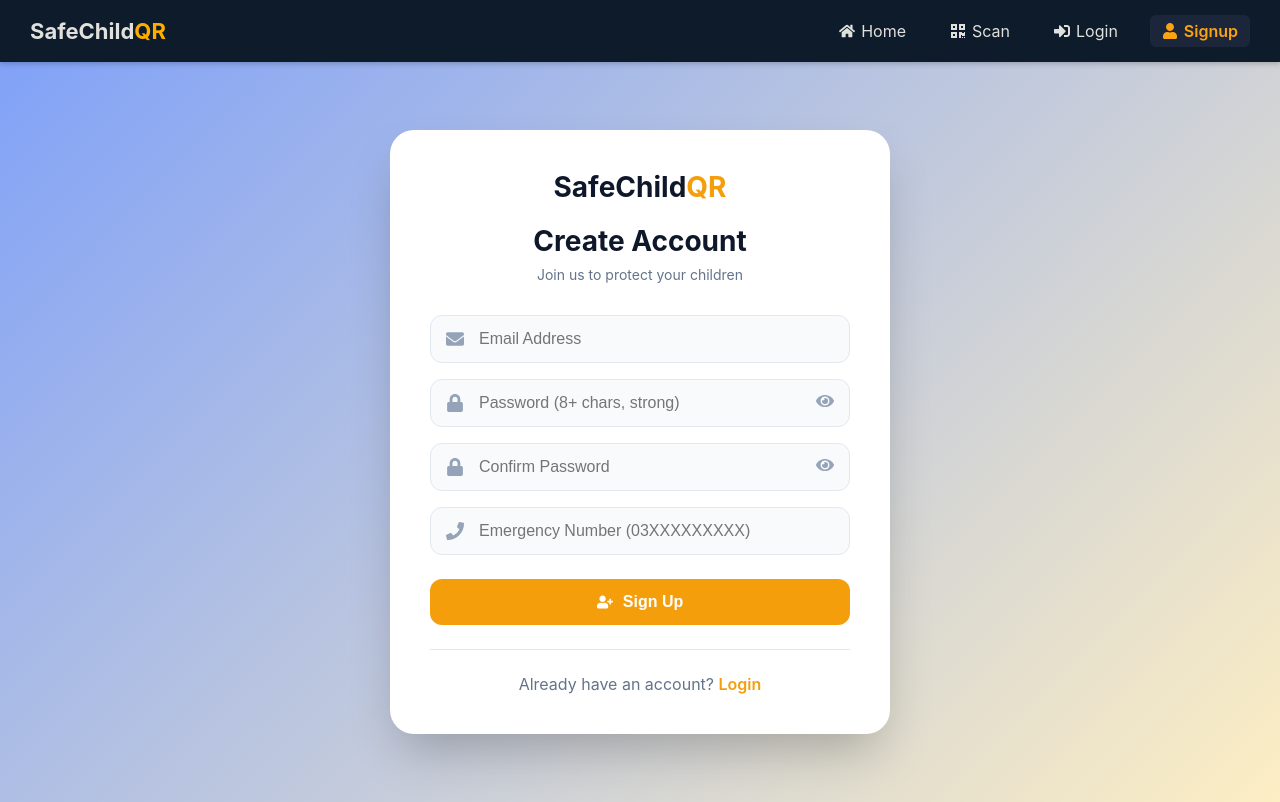
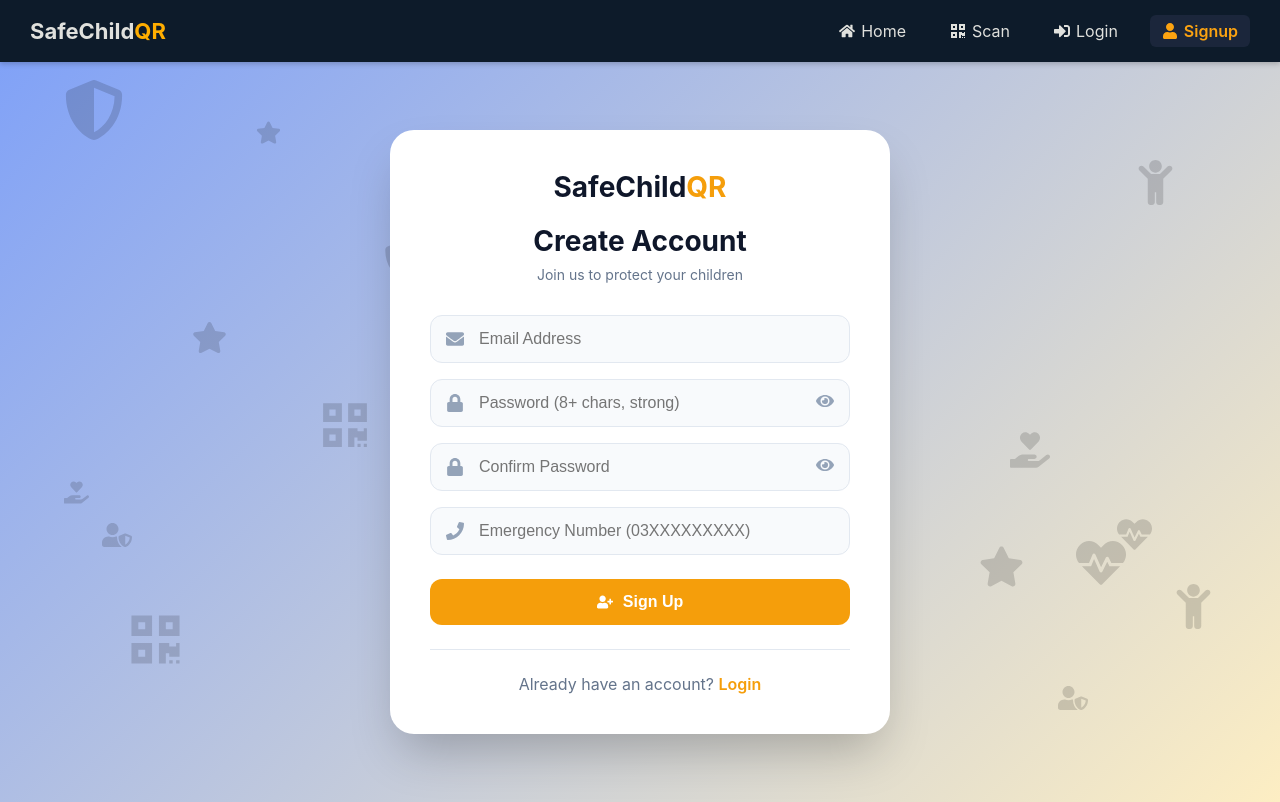
Before and after one commit to DoctorImagenius/safechildqr-frontend, a React (Create React App) app: page /signup in a window 1280 px wide. Built offline with nearby package versions, Linux system fonts and the light colour scheme; no server answers.

Commit message:
Enhance UI of login/signup pages

```diff
--- a/src/pages/Login/Login.jsx
+++ b/src/pages/Login/Login.jsx
@@ -39,7 +39,6 @@ export default function Login() {
       setLoading(false);
     }
   };
-  // Floating icons array
   const floatingIcons = [
     FaShieldAlt, FaChild, FaQrcode, FaHeartbeat,
     FaStar, FaHandHoldingHeart, FaUserShield, FaStar,
@@ -48,7 +47,6 @@ export default function Login() {
 
   return (
     <div className={styles.loginContainer}>
-      {/* Floating animated elements */}
       <div className={styles.floatingElements}>
         {floatingIcons.map((Icon, index) => (
           <div key={index} className={styles.floatingIcon}>
--- a/src/pages/Signup/Signup.jsx
+++ b/src/pages/Signup/Signup.jsx
@@ -3,7 +3,9 @@ import { useNavigate, NavLink } from "react-router-dom";
 import { AuthContext } from "../../context/AuthContext";
 import { authAPI } from "../../services/api";
 import { toast } from "react-toastify";
-import { FaEnvelope, FaLock, FaPhone, FaUserPlus, FaEye, FaEyeSlash } from "react-icons/fa";
+import { FaEnvelope, FaLock, FaPhone, FaUserPlus, FaEyeSlash
+  , FaEye,FaShieldAlt, FaChild, FaQrcode, FaHeartbeat, FaStar, FaHandHoldingHeart, FaUserShield
+} from "react-icons/fa";
 import styles from "./Signup.module.css";
 
 export default function Signup() {
@@ -71,9 +73,23 @@ export default function Signup() {
       setLoading(false);
     }
   };
+  const floatingIcons = [
+    FaShieldAlt, FaChild, FaQrcode, FaHeartbeat,
+    FaStar, FaHandHoldingHeart, FaUserShield, FaStar,
+    FaChild, FaQrcode, FaHeartbeat, FaShieldAlt, FaUserShield, FaHandHoldingHeart, FaStar
+  ];
 
   return (
     <div className={styles.signupContainer}>
+      <div className={styles.floatingElements}>
+        {floatingIcons.map((Icon, index) => (
+          <div key={index} className={styles.floatingIcon}>
+            <Icon />
+          </div>
+        ))}
+      </div>
+
+
       <div className={styles.signupCard}>
         <div className={styles.signupHeader}>
           <div className={styles.logo}>SafeChild<span className={styles.qr}>QR</span></div>
--- a/src/pages/Signup/Signup.module.css
+++ b/src/pages/Signup/Signup.module.css
@@ -8,6 +8,8 @@
 }
 
 .signupCard {
+  position: relative;
+  z-index: 1;
   background: white;
   border-radius: 24px;
   padding: 40px;
@@ -136,7 +138,139 @@
   text-decoration: underline;
 }
 
-@media (max-width: 640px) {
+/* Individual floating icons */
+.floatingIcon {
+  position: absolute;
+  font-size: 40px;
+  opacity: 0.15;
+  animation: float 6s ease-in-out infinite;
+}
+
+.floatingIcon:nth-child(1) {
+  top: 10%;
+  left: 5%;
+  animation-delay: 0s;
+  font-size: 60px;
+}
+
+.floatingIcon:nth-child(2) {
+  top: 20%;
+  right: 8%;
+  animation-delay: 1s;
+  font-size: 45px;
+}
+
+.floatingIcon:nth-child(3) {
+  bottom: 15%;
+  left: 10%;
+  animation-delay: 2s;
+  font-size: 55px;
+}
+
+.floatingIcon:nth-child(4) {
+  bottom: 25%;
+  right: 12%;
+  animation-delay: 0.5s;
+  font-size: 50px;
+}
+
+.floatingIcon:nth-child(5) {
+  top: 40%;
+  left: 15%;
+  animation-delay: 1.5s;
+  font-size: 35px;
+}
+
+.floatingIcon:nth-child(6) {
+  bottom: 40%;
+  right: 18%;
+  animation-delay: 2.5s;
+  font-size: 40px;
+}
+
+.floatingIcon:nth-child(7) {
+  top: 65%;
+  left: 8%;
+  animation-delay: 0.8s;
+  font-size: 30px;
+}
+
+.floatingIcon:nth-child(8) {
+  top: 15%;
+  left: 20%;
+  animation-delay: 1.8s;
+  font-size: 25px;
+}
+
+.floatingIcon:nth-child(9) {
+  bottom: 20%;
+  right: 5%;
+  animation-delay: 2.8s;
+  font-size: 45px;
+}
+
+.floatingIcon:nth-child(10) {
+  top: 50%;
+  left: 25%;
+  animation-delay: 0.3s;
+  font-size: 50px;
+}
+
+.floatingIcon:nth-child(11) {
+  bottom: 30%;
+  right: 10%;
+  animation-delay: 1.2s;
+  font-size: 35px;
+}
+
+.floatingIcon:nth-child(12) {
+  top: 30%;
+  left: 30%;
+  animation-delay: 2.2s;
+  font-size: 40px;
+}
+
+.floatingIcon:nth-child(13) {
+  bottom: 10%;
+  right: 15%;
+  animation-delay: 0.7s;
+  font-size: 30px;
+}
+
+.floatingIcon:nth-child(14) {
+  top: 60%;
+  left: 5%;
+  animation-delay: 1.7s;
+  font-size: 25px;
+}
+
+.floatingIcon:nth-child(15) {
+  bottom: 25%;
+  right: 20%;
+  animation-delay: 2.7s;
+  font-size: 45px;
+}
+
+
+@keyframes float {
+  0% {
+    transform: translateY(0px) rotate(0deg);
+  }
+
+  50% {
+    transform: translateY(-20px) rotate(5deg);
+  }
+
+  100% {
+    transform: translateY(0px) rotate(0deg);
+  }
+}
+
+@media (max-width: 768px) {
+  .floatingElements {
+    display: none;
+  }
+
   .signupCard {
     padding: 30px 20px;
     margin-bottom: 70px;
```
Also changed, not shown: src/pages/Login/Login.module.css (+107 -16 lines).
